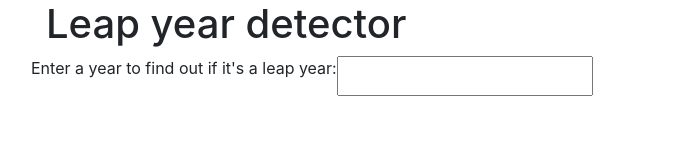
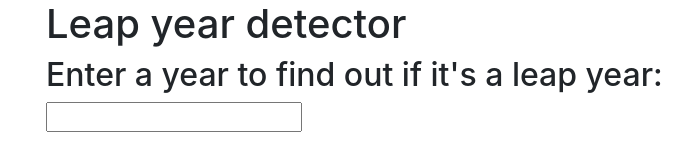
Before and after one commit to ronah289/bdd, a plain HTML site: page index.html in a window 1280 px wide. Shown: the whole page, without its empty margins (39-730 px from the left). Drawn offline with Linux system fonts and the light colour scheme.

Commit message:
replace row class div with id entry

```diff
--- a/index.html
+++ b/index.html
@@ -10,8 +10,8 @@
 <body>
     <div class="container">
         <h1>Leap year detector</h1>
-        <div class="row">
-            <p>Enter a year to find out if it's a leap year:</p>
+        <div id="entry">
+            <h2>Enter a year to find out if it's a leap year:</h2>
             <input type="text" name="year" id="year">
         </div>
     </div>
```
